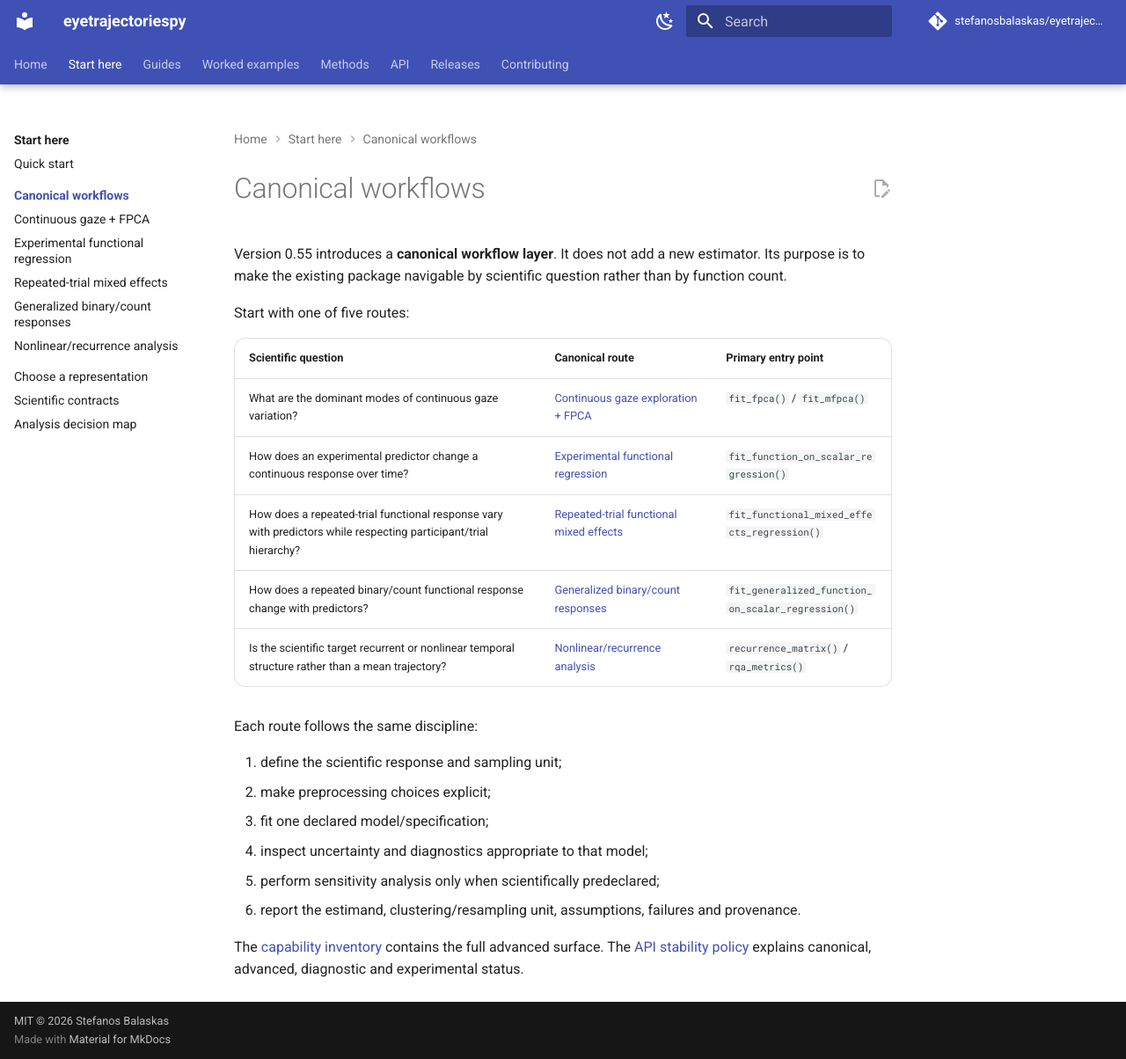
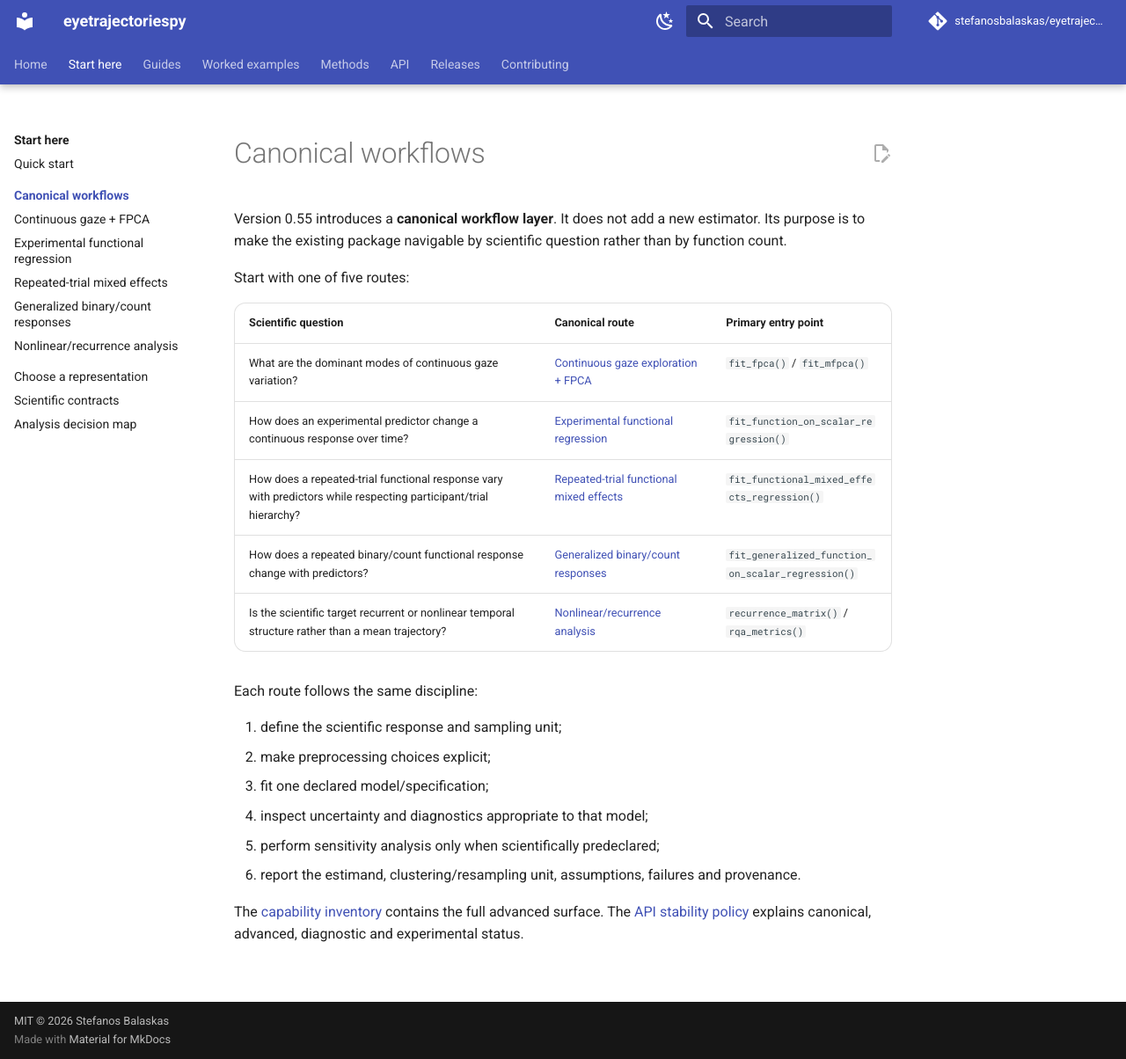
Before and after one commit to stefanosbalaskas/eyetrajectoriespy, an MkDocs documentation site: the page built from docs/workflows/index.md, in a window 1280 px wide and 1204 px high. Shown: the whole window at 88% size. Built offline with MkDocs 1.6.1 and Material for MkDocs 9.7.7, drawn with Linux system fonts in a browser that asks for light colours; comment, search, counter and statistics services are not loaded.

Commit message:
Remove redundant breadcrumb path navigation

```diff
--- a/mkdocs.yml
+++ b/mkdocs.yml
@@ -213,7 +213,6 @@ theme:
     - navigation.tabs.sticky
     - navigation.sections
     - navigation.indexes
-    - navigation.path
     - navigation.tracking
     - navigation.top
     - content.code.copy
```
